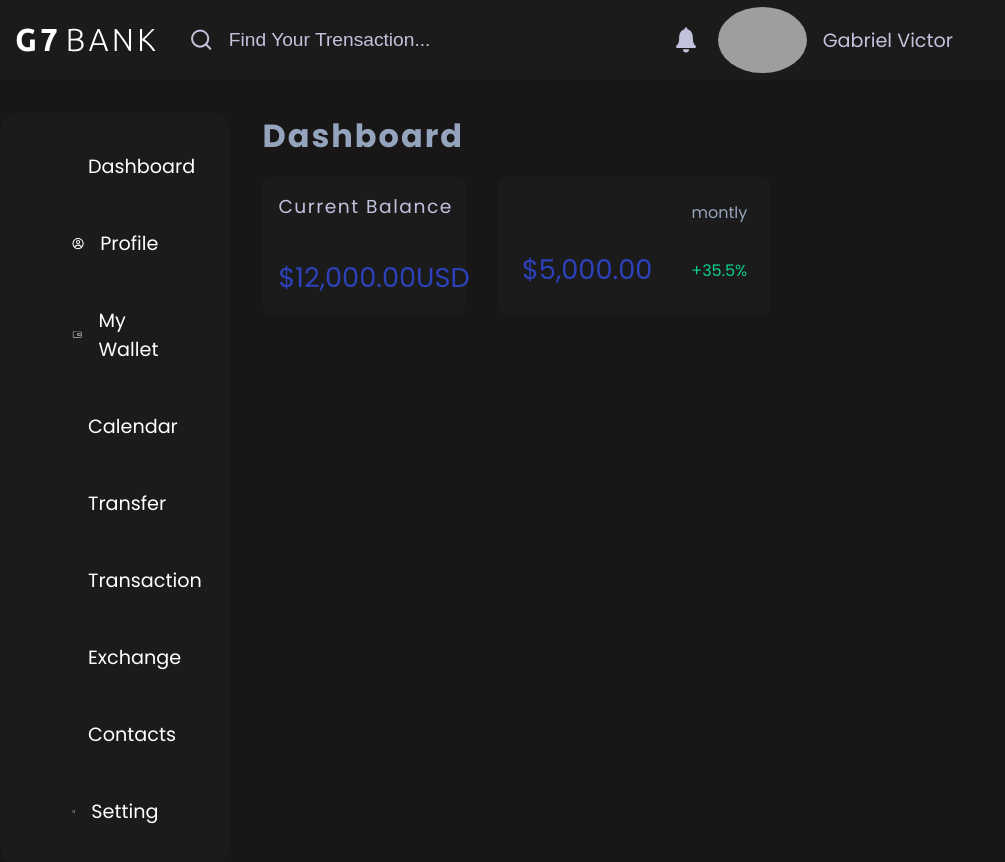
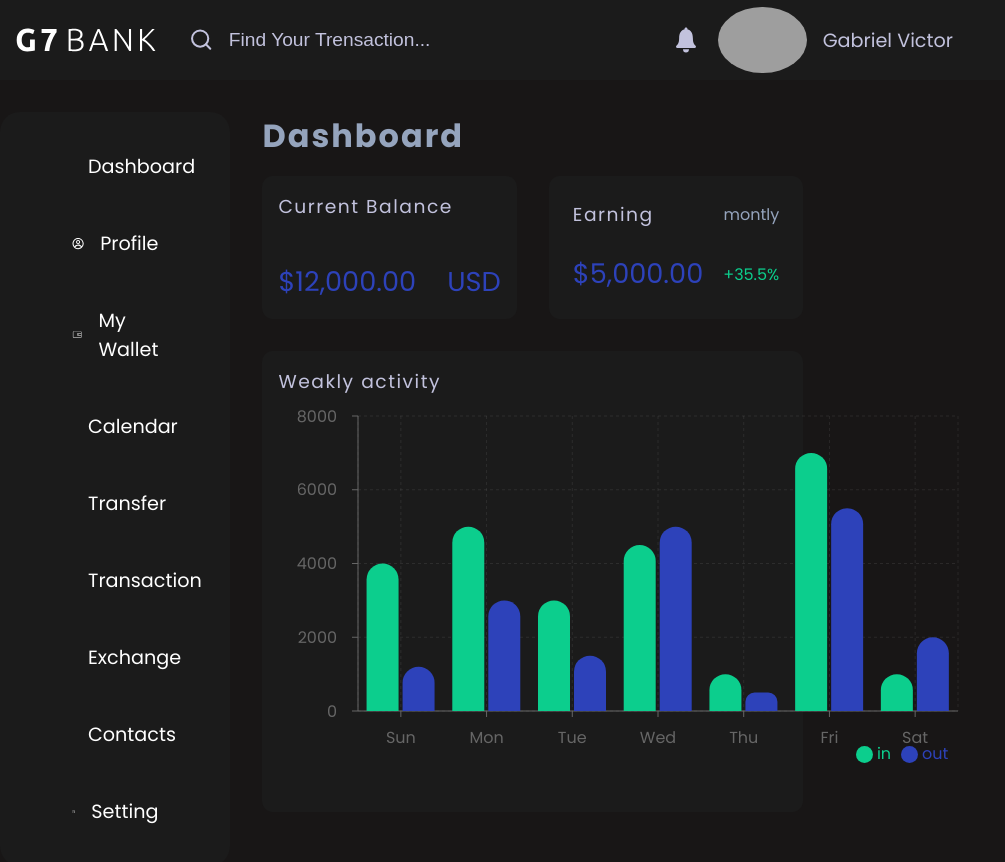
Before and after one commit to Gabriel-Vict0r/g7bank-dashboard, a React (Vite) app: page /dashboard in a window 1280 px wide. Shown: the top 862 px of the page, without its empty margins (0-1005 px from the left). Built offline with nearby package versions, Linux system fonts and the light colour scheme; grey boxes are pictures that could not be loaded.

Commit message:
feat
adding from graph montly earn and lost

```diff
--- a/package.json
+++ b/package.json
@@ -17,6 +17,7 @@
     "react-icons": "^4.8.0",
     "react-router-dom": "^6.10.0",
     "react-transition-group": "^4.4.5",
+    "recharts": "^2.5.0",
     "styled-components": "^5.3.9"
   },
   "devDependencies": {
--- /dev/null
+++ b/src/components/CardActivity.jsx
@@ -0,0 +1,86 @@
+import { CardActivity, SubTitle} from "./pages/Dashboard/Dashboard.style";
+import React, { PureComponent } from "react";
+import {
+  BarChart,
+  Bar,
+  Cell,
+  XAxis,
+  YAxis,
+  CartesianGrid,
+  Tooltip,
+  Legend,
+  ResponsiveContainer,
+  ReferenceLine,
+  Surface,
+} from "recharts";
+
+const data = [
+  {
+    name: "Sun",
+    in: 4000,
+    out: 1200,
+  },
+  {
+    name: "Mon",
+    in: 5000,
+    out: 3000,
+  },
+  {
+    name: "Tue",
+    in: 3000,
+    out: 1500,
+  },
+  {
+    name: "Wed",
+    in: 4500,
+    out: 5000,
+  },
+  {
+    name: "Thu",
+    in: 1000,
+    out: 500,
+  },
+  {
+    name: "Fri",
+    in: 7000,
+    out: 5500,
+  },
+  {
+    name: "Sat",
+    in: 1000,
+    out: 2000,
+  },
+];
+
+const Activity = ({ subtitle }) => {
+  return (
+    <CardActivity>
+      <SubTitle>{subtitle}</SubTitle>
+      <BarChart
+        width={700}
+        height={400}
+        data={data}
+        margin={{ top: 20, right: 20, left: 20, bottom: 5 }}
+      >
+        <CartesianGrid strokeDasharray="3" strokeOpacity={0.1} />
+        <XAxis dataKey="name" tickMargin={15} />
+        <YAxis tickMargin={15} />
+        <Tooltip />
+        <Legend
+          iconSize={17}
+          iconType="circle"
+          margin={{ top: 10, left: 0, right: 0, bottom: 5 }}
+          tickMargin={50}
+          height={50}
+          align='right'
+          verticalAlign='bottom'
+          display='inline-flex'
+        />
+        <Bar dataKey="in" fill="#0cce8d" radius={[100, 100, 0, 0]} />
+        <Bar dataKey="out" fill="#2d42ba" radius={[100, 100, 0, 0]} />
+      </BarChart>
+    </CardActivity>
+  );
+};
+
+export default Activity;
--- a/src/components/pages/Dashboard/Dashboard.jsx
+++ b/src/components/pages/Dashboard/Dashboard.jsx
@@ -11,6 +11,7 @@ import {
 import { Menu, List, Element } from "./Menu.style";
 import Balance from "../../CardBalance";
 import Earn from "../../CardEarn";
+import Activity from "../../CardActivity";
 import { Logo } from "../../../Global/GeneralComponents";
 import LogoSvg from "../../../img/logo.svg";
 import Login from "../Login/Login";
@@ -97,11 +98,12 @@ const Dashboard = () => {
         <WrapperCard>
           <Balance subtitle="Current Balance" balance="$12,000.00" coin="USD" />
           <Earn
-            subtitle="Earning"
+            subTitle="Earning"
             date="montly"
             earn="$5,000.00"
             percent="+35.5%"
           />
+          <Activity subtitle="Weakly activity" />
         </WrapperCard>
       </Content>
     </Main>
--- a/src/components/pages/Dashboard/Dashboard.style.jsx
+++ b/src/components/pages/Dashboard/Dashboard.style.jsx
@@ -1,5 +1,6 @@
 import styled from "styled-components";
-
+import Balance from "../../CardBalance";
+import { Legend } from "recharts";
 export const Main = styled.body`
   display: flex;
   flex-direction: row;
@@ -19,20 +20,26 @@ export const Tittle = styled.h1`
 export const CardBalance = styled.div`
   background-color: ${(prop) => prop.theme.colors.blackSecondary};
   padding: 1rem;
-  width: 40%;
   border-radius: 0.7rem;
   display: grid;
   grid-template-areas:
     "title title"
     "balance coin";
   align-content: space-between;
+  grid-area: Balance;
+`;
+export const CardActivity = styled(CardBalance)`
+  width: 100%;
+  grid-template-areas: none;
+  display: block;
+  grid-area: Activity;
 `;
 export const CardEarn = styled(CardBalance)`
-  width: 60%;
   grid-template-areas:
     "title date"
     "earning percent";
   padding: 1.5rem;
+  grid-area: Earn;
 `;
 export const Date = styled.span`
   color: ${(prop) => prop.theme.colors.Title};
@@ -68,6 +75,10 @@ export const SubTitle = styled.h3`
 export const WrapperCard = styled.div`
   margin-top: 1rem;
   width: 50%;
-  display: flex;
+  display: grid;
+  grid-template-areas:
+  "Balance Earn"
+  "Activity Activity";
   gap: 2rem;
+  grid-template-columns: 50% 50%;
 `;
```
Also changed, not shown: 1 other file (tests, documents, lock files or other folders).
